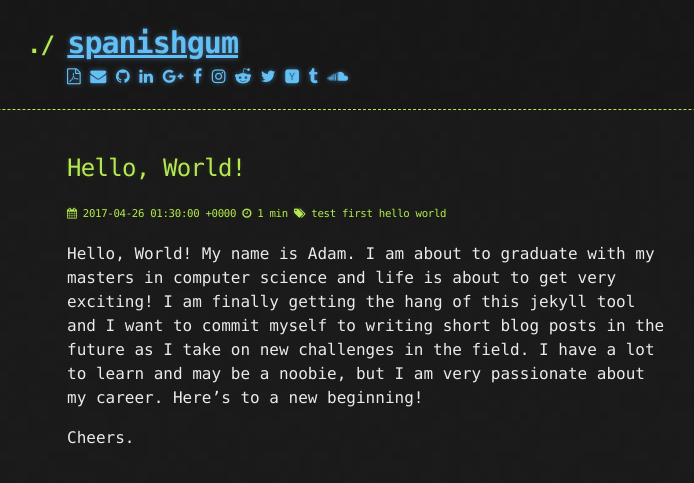
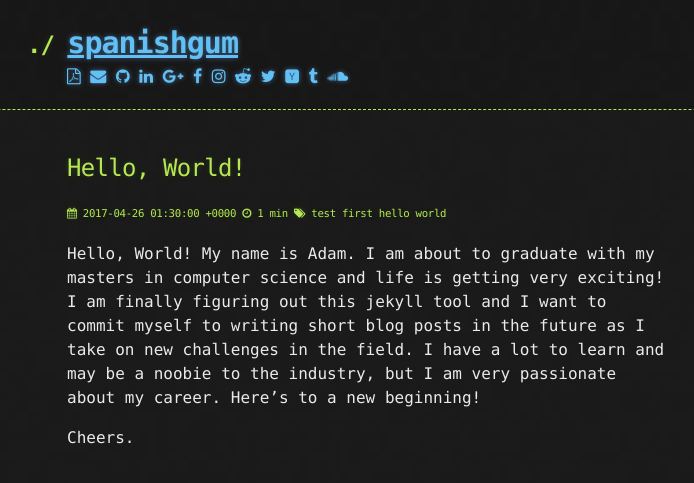
Before and after one commit to spanishgum/spanishgum.github.io, a Jekyll site: the page built from _posts/2017-04-25-hello-world.md, in a window 1280 px wide. Shown: the top 483 px of the page, without its empty margins (273-967 px from the left). Built offline with Jekyll 4.4.1, drawn with Linux system fonts in a browser that asks for light colours.

Commit message:
updated post to improve language

```diff
--- a/_posts/2017-04-25-hello-world.md
+++ b/_posts/2017-04-25-hello-world.md
@@ -4,6 +4,6 @@
 date: 2017-04-25 21:30:00 -0400
 tags: test first hello world
 ---
-Hello, World! My name is Adam. I am about to graduate with my masters in computer science and life is about to get very exciting! I am finally getting the hang of this jekyll tool and I want to commit myself to writing short blog posts in the future as I take on new challenges in the field. I have a lot to learn and may be a noobie, but I am very passionate about my career. Here's to a new beginning!
+Hello, World! My name is Adam. I am about to graduate with my masters in computer science and life is getting very exciting! I am finally figuring out this jekyll tool and I want to commit myself to writing short blog posts in the future as I take on new challenges in the field. I have a lot to learn and may be a noobie to the industry, but I am very passionate about my career. Here's to a new beginning!
 
 Cheers.
```
